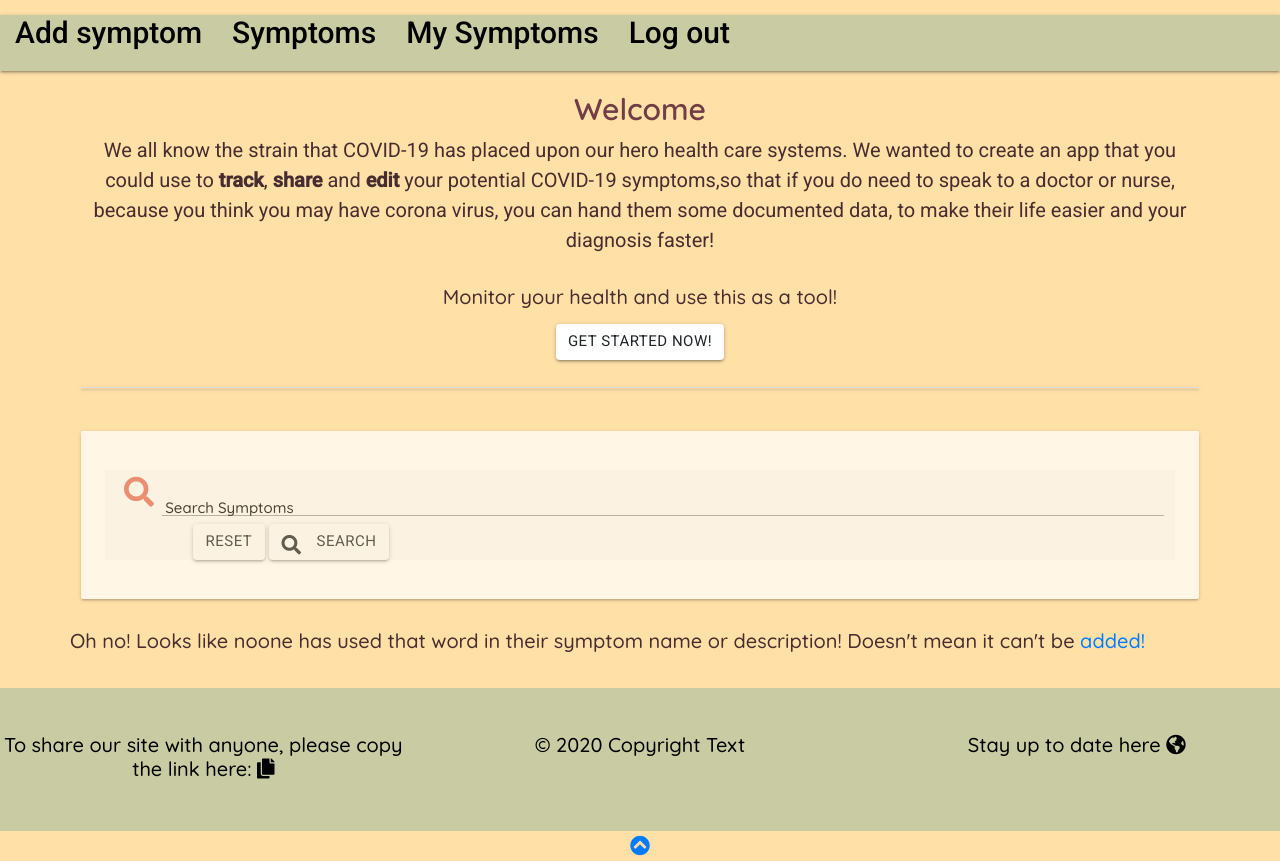
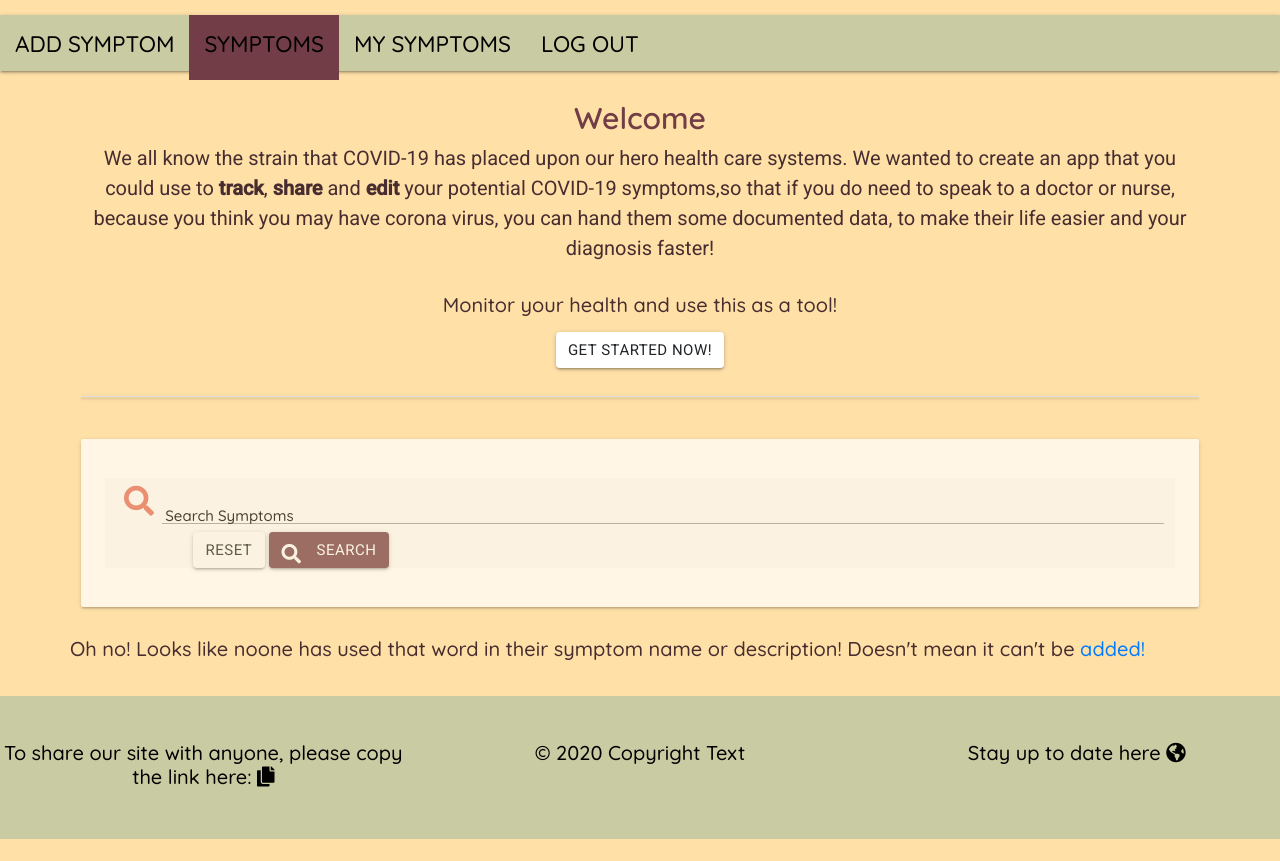
Before and after one commit to Code-Institute-Submissions/self-isolation-watch, a Flask app: page / in a window 1280 px wide. After the commit the page ends 839 px from the top, so only its background shows below. Run offline with Flask 2, Linux system fonts and the light colour scheme; the visitor is signed in with stand-in values (Sample User, id 1); data that the repository does not hold is empty; some libraries are stand-ins or nearby versions.

Commit message:
attempt: active nav bar, added functionality, not properly working yet

```diff
--- a/static/css/styles.css
+++ b/static/css/styles.css
@@ -40,7 +40,10 @@ nav ul a {
     text-decoration: none;
     }
 
-
+.active-page{
+    background-color:#723D46;
+    color: white;
+}
 
 /* footer */
 
@@ -106,21 +109,12 @@ color: #e26d5c;
      font-size: 20px;
     text-align: center;
     padding:1rem 0 .5rem;
-<<<<<<< HEAD
 
 }
 .underline{
     text-decoration:underline;
 
 }
-=======
-
-}
-.underline{
-    text-decoration:underline;
-
-}
->>>>>>> 5a229d59e8ba017af8c8b644c2ded45dc28a6816
 .nav-titles{
     font-size: 1.5rem;
     display: block;
@@ -180,7 +174,6 @@ top:.50rem;
     color: #E26D5C;
 }
 
-<<<<<<< HEAD
 .scroller {
 
   position: fixed;
@@ -199,9 +192,6 @@ top:.50rem;
   pointer-events: none;
   transition: all .4s;
 }
-=======
-
->>>>>>> 5a229d59e8ba017af8c8b644c2ded45dc28a6816
 
 .scroller.active {
   bottom:32px;
@@ -216,7 +206,6 @@ top:.50rem;
     text-decoration: none;
 }
 
-<<<<<<< HEAD
 
 /* add symptom form */
 .dropdown-content li>span {
@@ -239,18 +228,6 @@ top:.50rem;
 .datepicker{
     width: 100%;
     height: 350px;
-=======
-.carousel-2{
-    background-color: #472D30;
-}
-
-.carousel-3{
-background-color: #723D46;
-}
-
-.carousel-4{
-background-color: #E26D5C;
->>>>>>> 5a229d59e8ba017af8c8b644c2ded45dc28a6816
 }
 
 
@@ -299,75 +276,16 @@ select{
 .isolation_status-label{
    padding:.5rem 2.2rem 0 0;
 }
-<<<<<<< HEAD
 .select-wrapper input.select-dropdown {
     position: absolute;
     padding:0 2.2rem;
     border-bottom:none;
-=======
-
-
-.scroller {
-
-  position: fixed;
-  bottom: 16px;
-  right:32px;
-  width:50px;
-  height:50px;
-  border-radius: 5px;
-  display: flex;
-  align-items: center;
-  justify-content: center;
-  font-size:32px;
-  color:#39393A;
-  text-decoration: none;
-  opacity:0;
-  pointer-events: none;
-  transition: all .4s;
->>>>>>> 5a229d59e8ba017af8c8b644c2ded45dc28a6816
 }
 /* media queries */
 
-<<<<<<< HEAD
   @media #{$small-and-down} .input-field>label {
    {
 padding: 1rem 1rem .5rem 0;
 
 }
   }
-=======
-.scroller.active {
-  bottom:32px;
-  opacity:1;
-  pointer-events: auto;
-  text-decoration: none;
-  color: #E26D5C;
-}
-
-.fa-chevron-up{
-    color: #E26D5C;
-    text-decoration: none;
-}
-
-.divider{
-    background-color: #E26D5C;
-    margin-top:1rem;
-    padding-bottom:1rem;
-}
-
-.collapsible-header {
-    background-color: #E26D5C;
-    border-bottom: 2px solid #C9CBA3;
-}
-
-.delete{
-    background-color:#C9CBA3;
-
-}
-
-.edit{
-    background-color:#723D46;
-    color:#fafafa;
-
-}
->>>>>>> 5a229d59e8ba017af8c8b644c2ded45dc28a6816
--- a/static/js/scripts.js
+++ b/static/js/scripts.js
@@ -51,4 +51,13 @@ window.addEventListener("scroll" , () => {
         scroller.classList.add("active");
     } else {scroller.classList.remove("active");
 }
+
 });
+// current page highlighted
+function activeNavBar(){
+    $('.menu-list .menu-item').click(function() {
+        $('.menu-item').removeClass('active-page')
+        $(this).closest('.menu-item').addClass('active-page')
+    })
+    activeNavBar()
+};
--- a/templates/base.html
+++ b/templates/base.html
@@ -34,16 +34,16 @@
     <div class="nav-wrapper">
 
       <a href="#" data-target="mobile-demo" class="sidenav-trigger"><i class="fas fa-bars"></i></a>
-      <ul class="left hide-on-med-and-down">
+      <ul class="menu-list left hide-on-med-and-down">
         {% if session.user %}
-            <li><a active-color="orange" href="{{ url_for('my_symptoms', username=session['user']) }}#add_symptoms"><h2 class="nav-titles">Add symptom</h2></a></li>
-            <li><a href="{{ url_for('get_symptoms') }}"><h2 class="nav-titles">Symptoms</h2></a></li>
-            <li><a href="{{ url_for('my_symptoms', username=session['user']) }}"><h2 class="nav-titles">My Symptoms</h2></a></li>
-            <li><a href="{{ url_for('logout') }}"><h2 class="nav-titles">Log out</h2></a></li>
+            <li class="menu-item"><a href="{{ url_for('my_symptoms', username=session['user']) }}#add_symptoms"><h2 class="nav-titles">Add symptom</h2></a></li>
+            <li class="menu-item active-page"><a href="{{ url_for('get_symptoms') }}"><h2 class="nav-titles">Symptoms</h2></a></li>
+            <li class="menu-item"><a href="{{ url_for('my_symptoms', username=session['user']) }}"><h2 class="nav-titles">My Symptoms</h2></a></li>
+            <li class="menu-item"><a href="{{ url_for('logout') }}"><h2 class="nav-titles">Log out</h2></a></li>
         {% else %}
-            <li><a href="{{ url_for('get_symptoms') }}"><h2 class="nav-titles">Symptoms</h2></a></li>
-            <li><a href="{{ url_for('register') }}"><h2 class="nav-titles">Register</h2></a></li>
-            <li><a href="{{ url_for('login') }}"><h2 class="nav-titles">Login</h2></a></li>
+            <li class="menu-item"><a href="{{ url_for('get_symptoms') }}"><h2 class="nav-titles">Symptoms</h2></a></li>
+            <li class="menu-item"><a href="{{ url_for('register') }}"><h2 class="nav-titles">Register</h2></a></li>
+            <li class="menu-item"><a href="{{ url_for('login') }}"><h2 class="nav-titles">Login</h2></a></li>
         {% endif %}
       </ul>
     </div>
@@ -52,7 +52,7 @@
  <!--mobile navbar -->
 <ul class="sidenav" id="mobile-demo">
         {% if session.user %}
-            <li><a active-color="orange" href="{{ url_for('my_symptoms', username=session['user']) }}#add_symptoms"><h2 class="nav-titles">Add symptom</h2></a></li>
+            <li><a href="{{ url_for('my_symptoms', username=session['user']) }}#add_symptoms"><h2 class="nav-titles">Add symptom</h2></a></li>
             <li><a href="{{ url_for('get_symptoms') }}"><h2 class="nav-titles">Symptoms</h2></a></li>
             <li><a href="{{ url_for('my_symptoms', username=session['user']) }}"><h2 class="nav-titles">My Symptoms</h2></a></li>
             <li><a href="{{ url_for('logout') }}"><h2 class="nav-titles">Log out</h2></a></li>
```
